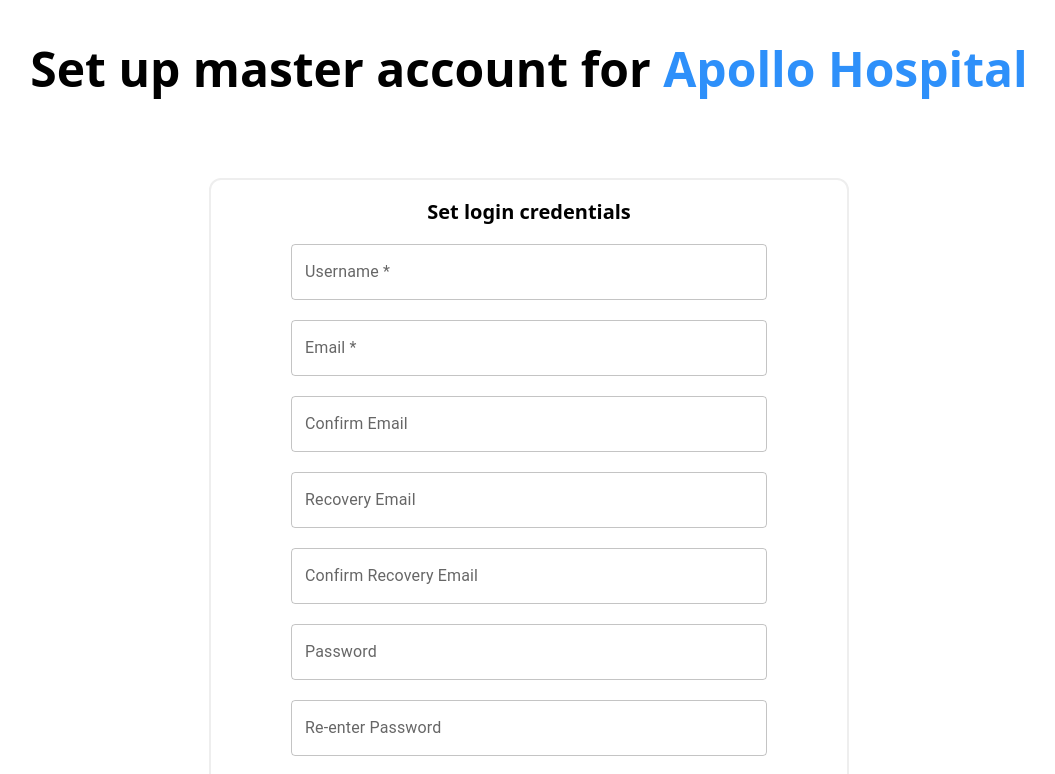
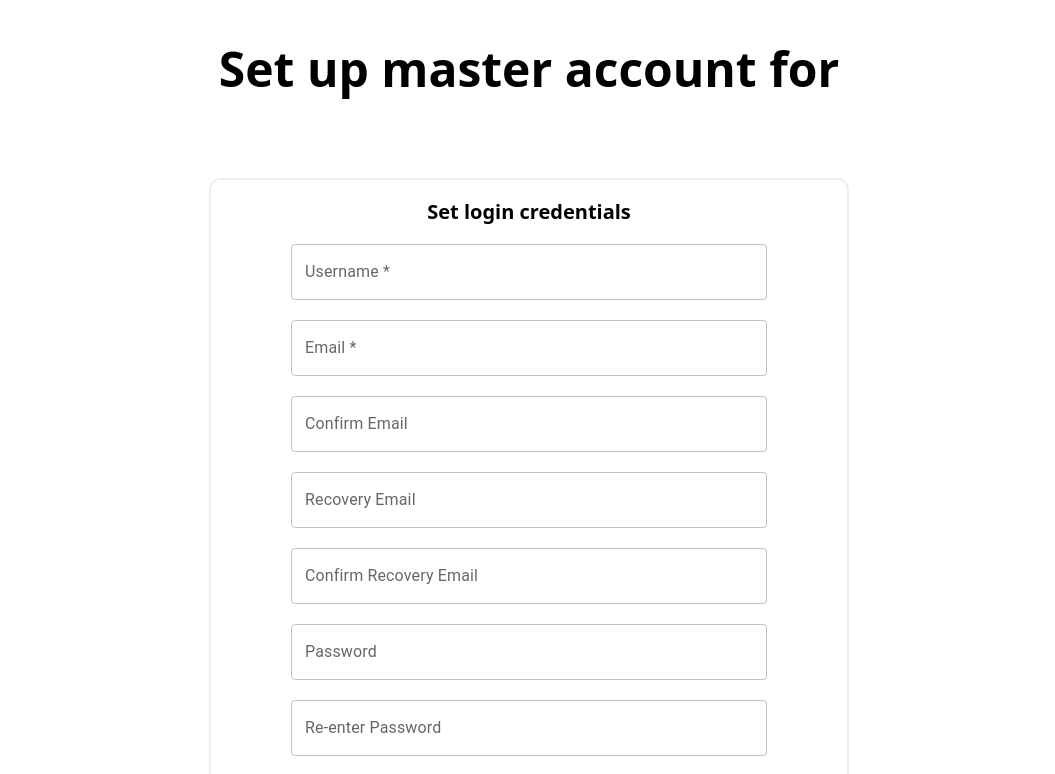
Before and after one commit to SiddheshBorse/Salus, a React (Vite) app: page /master in a window 1280 px wide. Shown: the top 774 px of the page, without its empty margins (111-1166 px from the left). Built offline with nearby package versions, Linux system fonts and the light colour scheme.

Commit message:
commit 1.4 landing complete

```diff
--- a/src/screens/OnBoarding/Landing.jsx
+++ b/src/screens/OnBoarding/Landing.jsx
@@ -1,20 +1,41 @@
-import React from 'react'
-import landingDoctor from "../../assets/images/landingDoctor.svg"
-import { TextField } from "@mui/material";
-
+import React, { useState } from 'react';
+import landingDoctor from "../../assets/images/landingDoctor.svg";
+import { TextField, Button } from "@mui/material";
+import { Link } from 'react-router-dom'; // Import Link from react-router-dom
 
 const Landing = () => {
+  const [hospitalName, setHospitalName] = useState("");
+
+  const handleConfirmClick = () => {
+    // No need to use useHistory, just construct the link URL
+    const url = `/master?hospitalName=${hospitalName}`;
+    // Navigate to the master page
+    window.location.href = url;
+  };
+
   return (
     <div className="flex justify-center items-center h-dvh">
       <section className="flex flex-col items-center gap-6">
-      <h1 className="font-bold text-center text-4xl w-4/5 ">Set up your personalised <span className="text-primary">Hospital Management System</span></h1>
-      <img className="w-60" src={landingDoctor} alt="" />
-      <TextField className="w-4/12" label="Enter your Hospital Name"/>
-      <button className="bg-primary text-white w-4/12 py-2 font-semibold rounded-lg">Confirm</button>
-      <a href="/" className="text-primary">Or Join an existing system</a>
-    </section>
+        <h1 className="font-bold text-center text-4xl w-4/5 ">Set up your personalised <span className="text-primary">Hospital Management System</span></h1>
+        <img className="w-60" src={landingDoctor} alt="" />
+        <TextField
+          className="w-4/12"
+          label="Enter your Hospital Name"
+          value={hospitalName}
+          onChange={(e) => setHospitalName(e.target.value)}
+        />
+        <button
+          className="bg-primary text-white w-4/12 py-2 font-semibold rounded-lg"
+          onClick={handleConfirmClick}
+        >
+          Confirm
+        </button>
+        <Link to="/login" className="text-primary">Or Join an existing system</Link> {/* Use Link for navigation */}
+      </section>
     </div>
   )
 }
 
-export default Landing
+export default Landing;
+
+//done
--- a/src/screens/OnBoarding/MasterAccount.jsx
+++ b/src/screens/OnBoarding/MasterAccount.jsx
@@ -3,10 +3,13 @@
 import { db } from "../../../firebase/firebase";
 import { doc, setDoc, Timestamp } from "firebase/firestore";
 import { getAuth, createUserWithEmailAndPassword , updateProfile} from "firebase/auth";
+import { useLocation } from "react-router-dom"; // Import useLocation hook
 
 
 const MasterAccount = () => {
   const auth = getAuth();
+  const location = useLocation(); // Initialize useLocation hook
+  const queryParams = new URLSearchParams(location.search);
 
   const [formData, setFormData] = useState({
     username: null,
@@ -19,6 +22,7 @@
     name: null,
     mobileNumber: "",
     config: null,
+    hospitalName: queryParams.get("hospitalName"),
   });
 
   const [errors, setErrors] = useState({
@@ -138,7 +142,7 @@
     <div className="flex flex-col items-center gap-20 py-10">
       <h1 className="font-bold text-center text-4xl w-full">
         Set up master account for{" "}
-        <span className="text-primary">Apollo Hospital</span>
+        <span className="text-primary">{formData.hospitalName}</span>
       </h1>
 
       <section className="flex flex-col items-center border-solid border-2 border-highlight px-20 py-5 gap-5 w-6/12 rounded-xl">
```
